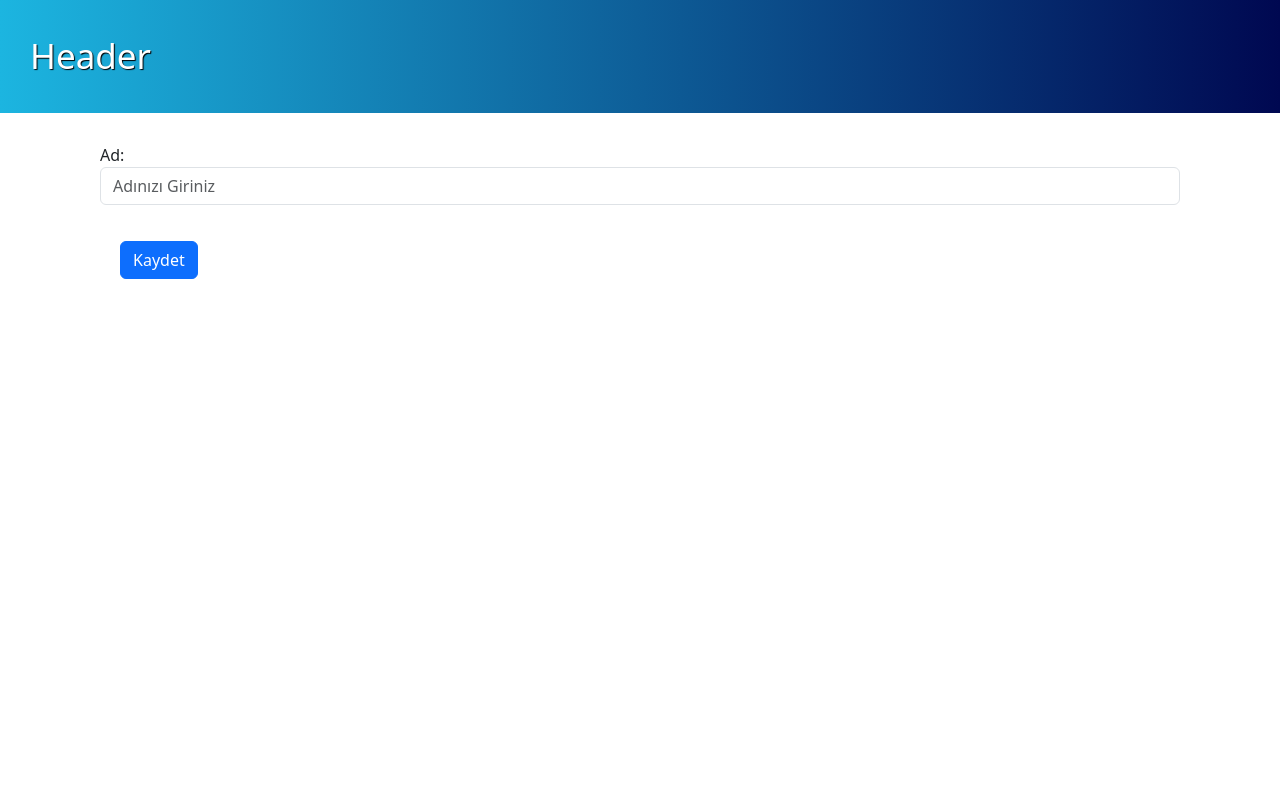
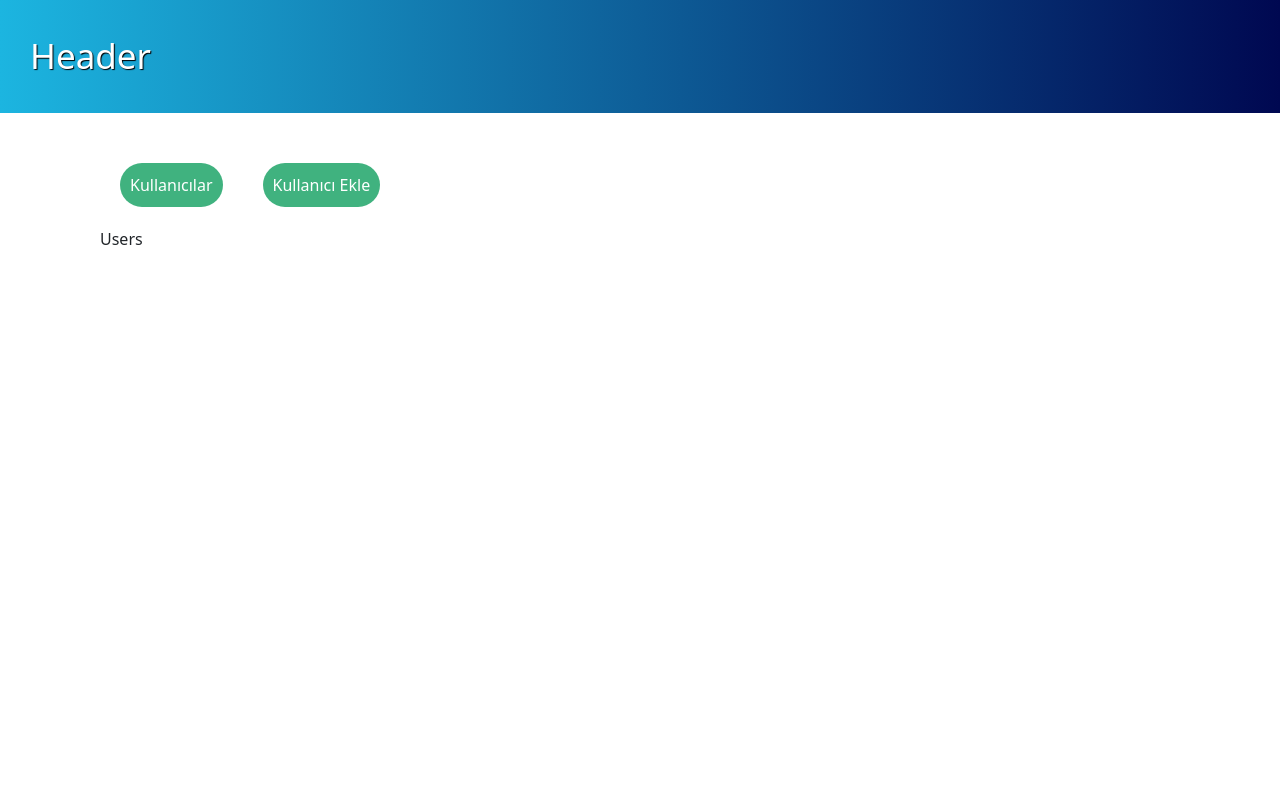
Before and after one commit to Sezer5/VueCompositionApiFirstProject, a Vue app: page / in a window 1280 px wide. Shown: the top 800 px of the page. Built offline with nearby package versions, Linux system fonts and the light colour scheme.

Commit message:
Dinamik Component Yapısı Kuruldu

```diff
--- a/src/App.vue
+++ b/src/App.vue
@@ -3,7 +3,12 @@
     <app-header/>
       <div class="container">
           <!-- <ContactForm /> -->
-          <Validation />
+          <!-- <Validation /> -->
+           <div>
+              <button @click="activeComp=Users">Kullanıcılar</button>
+              <button @click="activeComp=AddUser">Kullanıcı Ekle</button>
+           </div>
+           <component :is="activeComp"/>
       </div>
     <Footer />
   </div>
@@ -16,6 +21,14 @@
 import Footer from '@/components/Fixed/Footer.vue'
 import ContactForm from '@/components/Contact/ContactForm.vue'
 import Validation from '@/components/Contact/Validation.vue'
+import Users from '@/components/User/Users.vue'
+import AddUser from '@/components/User/AddUser.vue'
+import { shallowRef } from 'vue'
+
+const activeComp = shallowRef(Users)
+
+
+
 
 </script>
 <style>
--- /dev/null
+++ b/src/components/User/AddUser.vue
@@ -0,0 +1,11 @@
+<template>
+    Add User
+</template>
+
+<script setup>
+
+</script>
+
+<style>
+
+</style>
--- /dev/null
+++ b/src/components/User/Users.vue
@@ -0,0 +1,11 @@
+<template>
+    Users
+</template>
+
+<script setup>
+
+</script>
+
+<style>
+
+</style>
```
Also changed, not shown: 1 other file (tests, documents, lock files or other folders).
